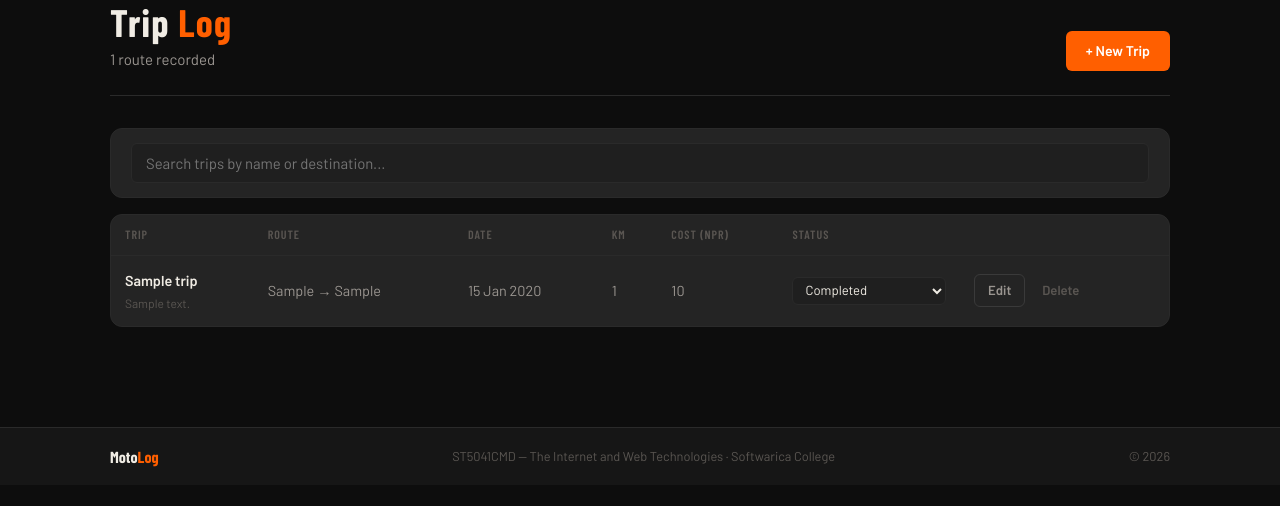
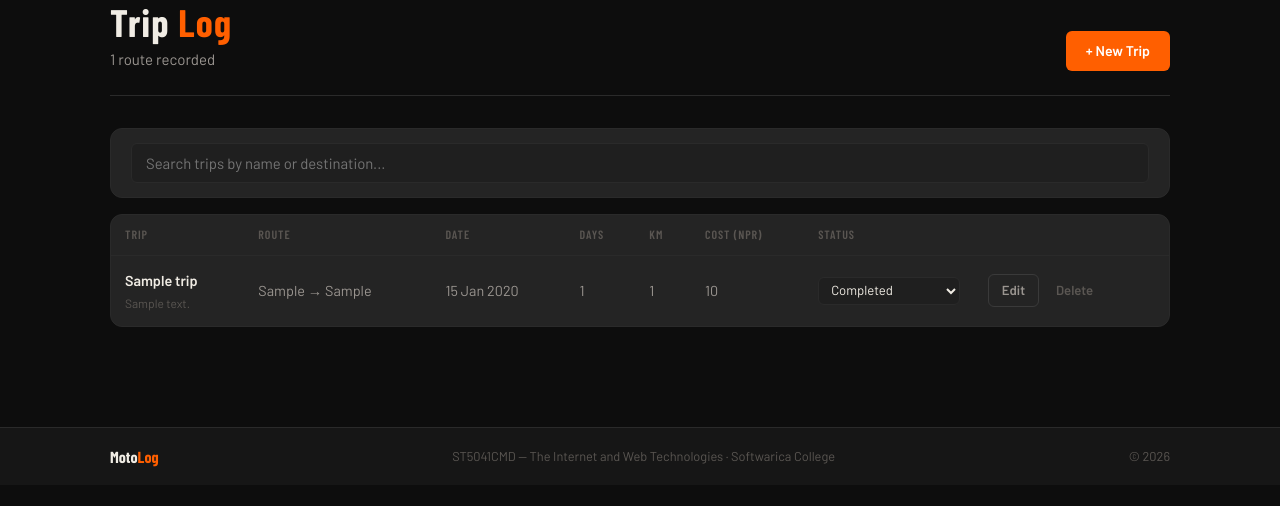
Before and after one commit to Promish-bista/motolog, a Flask app: page /trips in a window 1280 px wide. Shown: the part 121-627 px from the top of the page. Run offline with Flask 3, Linux system fonts and the light colour scheme; a user stored in the database is signed in; tables that the repository leaves empty hold one stand-in row (values such as "Sample post"); some web fonts are replaced.

Commit message:
Add trip duration days column to trips list

```diff
--- a/templates/trips.html
+++ b/templates/trips.html
@@ -22,6 +22,7 @@
         <th>Trip</th>
         <th>Route</th>
         <th>Date</th>
+        <th>Days</th>
         <th>km</th>
         <th>Cost (NPR)</th>
         <th>Status</th>
@@ -39,6 +40,13 @@
         </td>
         <td style="color:var(--text-secondary);">{{ t.origin }} → {{ t.destination }}</td>
         <td style="color:var(--text-secondary); white-space:nowrap;">{{ t.start_date.strftime('%d %b %Y') }}</td>
+        <td style="color:var(--text-secondary);">
+          {% if t.end_date %}
+            {{ (t.end_date - t.start_date).days + 1 }}
+          {% else %}
+            —
+          {% endif %}
+        </td>
         <td style="color:var(--text-secondary);">{{ t.distance_km|int if t.distance_km is not none else '—' }}</td>
         <td style="color:var(--text-secondary);">{{ t.expenses|sum(attribute='amount')|int if t.expenses else '—' }}</td>
         <td>
```
